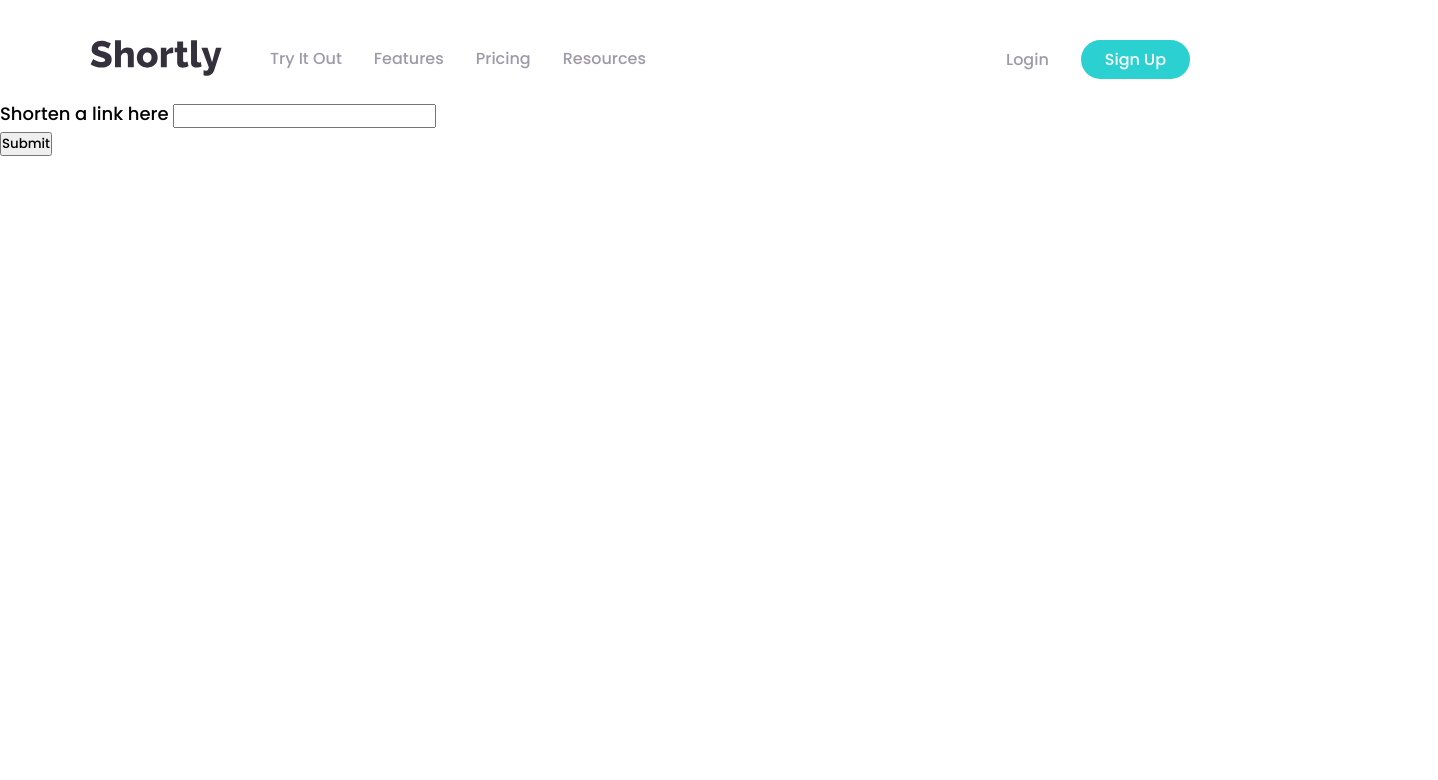
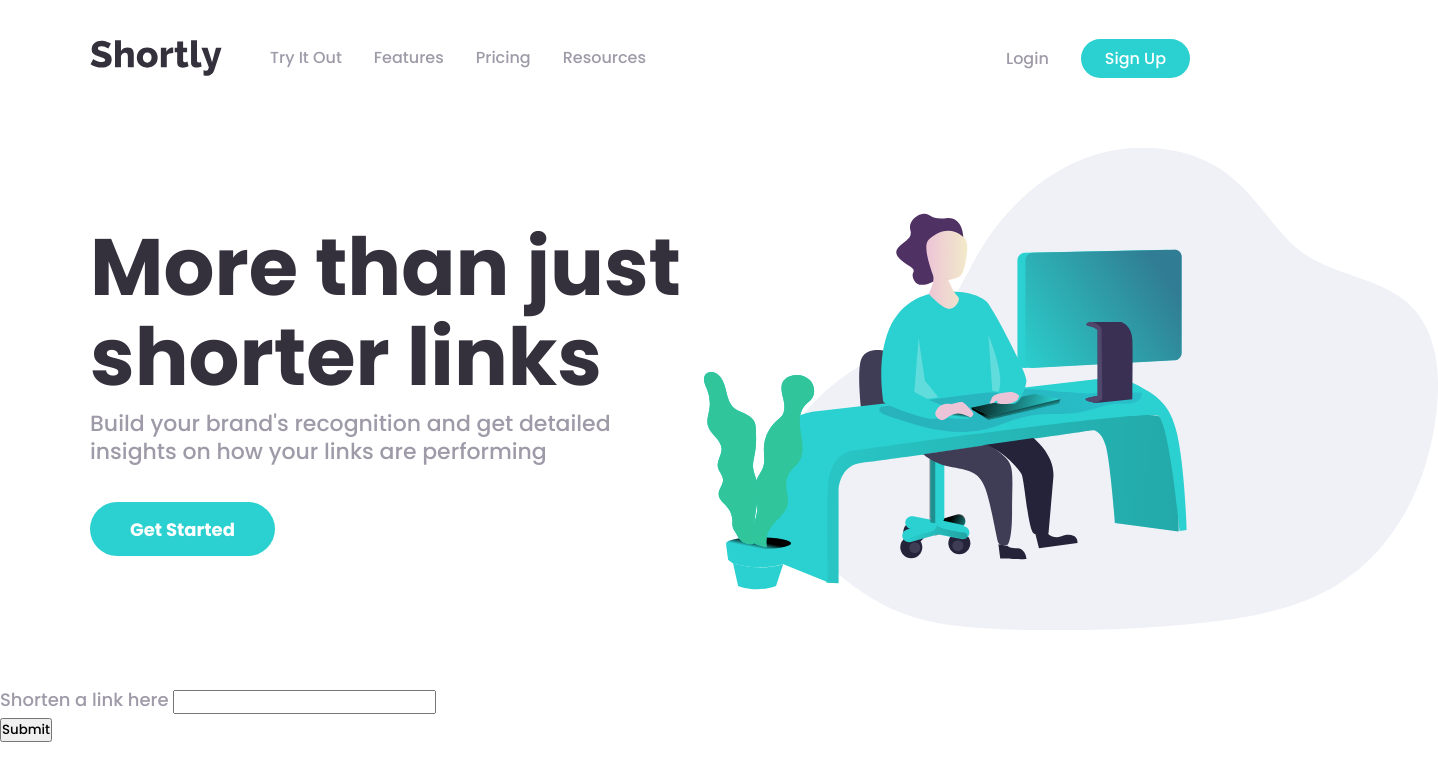
Before and after one commit to AgataLiberska/url-shortening-api, a React (Create React App) app: page / in a window 1280 px wide. Shown: the top 780 px of the page, 1438 px wide, since content can reach past the window. Built offline with nearby package versions, Linux system fonts and the light colour scheme.

Commit message:
add hero section

```diff
--- a/src/components/GlobalStyle.js
+++ b/src/components/GlobalStyle.js
@@ -2,19 +2,7 @@ import { createGlobalStyle } from 'styled-components';
 
 const GlobalStyle = createGlobalStyle`
 
-    *, *::before, *::after {
-        box-sizing: border-box;
-        margin: 0;
-        padding: 0;
-        font-family: inherit;
-    }
-
-    body {
-        min-height: 100vh;
-        font-family: 'Poppins', sans-serif;
-        font-size: 1.125rem;
-        font-weight: 500;
-
+    :root {
         --heading-dark: #34313D;
         --heading-light: #fff;
         --copy: #9E9AA8;
@@ -41,13 +29,35 @@ const GlobalStyle = createGlobalStyle`
         --shortlyLink: #28D0D0;
     }
 
+    *, *::before, *::after {
+        box-sizing: border-box;
+        margin: 0;
+        padding: 0;
+        font-family: inherit;
+    }
+
+    body {
+        min-height: 100vh;
+        font-family: 'Poppins', sans-serif;
+        font-size: 1.125rem;
+        font-weight: 500;
+        line-height: 1.75rem;
+        color: var(--copy);
+        overflow-x: hidden;
+    }
+
     h1 {
         font-size: 2.625rem;
         font-weight: 700;
         line-height: 3rem;
         color: var(--heading-dark);
 
-        @media screen and (min-width: 1024px) {
+        @media screen and (min-width: 768px) {
+            font-size: 4rem;
+            line-height: 5rem;
+        }
+
+        @media screen and (min-width: 1280px) {
             font-size: 5rem;
             line-height: 5.625rem;
         }
--- a/src/components/Header/HeaderElements.js
+++ b/src/components/Header/HeaderElements.js
@@ -41,7 +41,7 @@ export const MenuToggle = styled.button`
 
 export const OpenMenuIcon = styled(AiOutlineMenu)`
     position: absolute;
-    display: ${({isOpen}) => (isOpen ? 'none' : 'inline')};
+    display: ${({navopen}) => (navopen ? 'none' : 'inline')};
     height: 2rem;
     width: 2rem;
     color: var(--copy);
@@ -50,7 +50,7 @@ export const OpenMenuIcon = styled(AiOutlineMenu)`
 
 export const CloseMenuIcon = styled(AiOutlineClose)`
     position: absolute;
-    display: ${({isOpen}) => (isOpen ? 'inline' : 'none')};
+    display: ${({navopen}) => (navopen ? 'inline' : 'none')};
     height: 2rem;
     width: 2rem;
     color: var(--copy);
--- a/src/components/Header/index.js
+++ b/src/components/Header/index.js
@@ -21,12 +21,12 @@ const Header = ({navOpen, toggle}) => {
             <HeaderWrap>
                 <HeaderLogo src={imgLogo} alt='Shortly logo' />
                 <MenuToggle aria-label='Toggle mobile menu' aria-haspopup='true' aria-controls='mobileNav' aria-expanded={navOpen} onClick={toggle}>
-                    <OpenMenuIcon isOpen={navOpen}/>
-                    <CloseMenuIcon isOpen={navOpen} />
+                    <OpenMenuIcon navopen={navOpen ? 1 : 0}/>
+                    <CloseMenuIcon navopen={navOpen ? 1 : 0} />
                 </MenuToggle>
                 <MobileNav id='mobileNav' navOpen={navOpen} toggle={toggle} />
                 <MainNavWrap>
-                    <MainNavLinkWithin to='/' tabindex='0'>Try It Out</MainNavLinkWithin>
+                    <MainNavLinkWithin to='/' tabIndex='0'>Try It Out</MainNavLinkWithin>
                     <MainNavLink to='/'>Features</MainNavLink>
                     <MainNavLink to='/'>Pricing</MainNavLink>
                     <MainNavLink to='/'>Resources</MainNavLink>
--- /dev/null
+++ b/src/components/Hero/HeroElements.js
@@ -0,0 +1,98 @@
+import styled from 'styled-components';
+import { Link } from 'react-router-dom';
+import heroImg from '../../images/illustration-working.svg';
+
+export const HeroContainer = styled.section`
+    margin: 0 auto 5.5rem;
+
+    @media screen and (min-width: 1024px) {
+        margin: 3rem auto 3.5rem;
+        padding: 0 1.5rem;
+    }
+`
+
+export const HeroWrap = styled.div`
+    max-width: 1100px;
+    margin: auto;
+
+`
+
+export const HeroImage = styled.div`
+    height: 89vw;
+    max-height: 30.125rem;
+    margin-left: 1.5rem;
+    background-image: url(${heroImg});
+    background-repeat: no-repeat;
+    background-size: cover;
+
+    @media screen and (min-width: 768px) {
+        margin: 0 1.5rem;
+        background-position: center;
+        background-size: contain;
+    }
+
+    @media screen and (min-width: 1024px) {
+        position: absolute;
+        left: 55%;
+        width: 45.875rem;
+        margin: 0;
+        background-size: cover;
+    }
+`
+
+export const HeroContent = styled.div`
+    margin: 2.25rem 1.5rem 0;
+    text-align: center;
+
+    @media screen and (min-width: 1024px) {
+        width: 60%;
+        max-width: 600px;
+        height: 482px;
+        margin: 0;
+        display: flex;
+        flex-direction: column;
+        justify-content: center;
+        align-items: flex-start;
+        text-align: left;
+
+    }
+`
+
+export const HeroHeading = styled.h1`
+    max-width: 470px;
+    margin: 0 auto 1.5rem;
+
+    @media screen and (min-width: 768px) {
+        max-width: 600px;
+    }
+
+    @media screen and (min-width: 1024px) {
+        margin: 0 0 0.5rem;
+    }
+`
+
+export const HeroCopy = styled.p`
+    margin-bottom: 2rem;
+
+    @media screen and (min-width: 768px) {
+        max-width: 600px;
+        margin: 0 auto 2.25rem;
+        font-size: 1.375rem;
+    }
+`
+
+export const HeroCTA = styled(Link)`
+    display: inline-block;
+    padding: 0.875rem 2.5rem 0.75rem;
+    background-color: var(--button-primary);
+    font-weight: 700;
+    color: var(--navLink-lightText);
+    text-decoration: none;
+    border-radius: 1.75rem;
+    transition: background-color 300ms ease-in-out;
+
+    &:hover, &:focus {
+        outline: none;
+        background-color: var(--button-hover);
+    }
+`
--- /dev/null
+++ b/src/components/Hero/index.js
@@ -0,0 +1,30 @@
+import React from 'react';
+
+
+import {
+    HeroContainer,
+    HeroWrap,
+    HeroImage,
+    HeroContent,
+    HeroHeading,
+    HeroCopy,
+    HeroCTA
+} from './HeroElements';
+
+
+const Hero = () => {
+    return (
+        <HeroContainer>
+            <HeroWrap>
+                <HeroImage />
+                <HeroContent>
+                    <HeroHeading>More than just shorter links</HeroHeading>
+                    <HeroCopy>Build your brand's recognition and get detailed insights on how your links are performing</HeroCopy>
+                    <HeroCTA to='/signup'>Get Started</HeroCTA>
+                </HeroContent>
+            </HeroWrap>
+        </HeroContainer>
+    );
+}
+
+export default Hero;
--- /dev/null
+++ b/src/components/HomeMain/index.js
@@ -0,0 +1,14 @@
+import React from 'react';
+import Hero from '../Hero';
+import ShortlyApp from '../ShortlyApp/ShortlyApp';
+
+const HomeMain = () => {
+    return (
+        <main>
+            <Hero />
+            <ShortlyApp />
+        </main>
+    )
+}
+
+export default HomeMain;
--- a/src/components/MobileNav/MobileNavElements.js
+++ b/src/components/MobileNav/MobileNavElements.js
@@ -4,7 +4,7 @@ import { Link as LinkS } from 'react-scroll';
 
 export const NavContainer = styled.nav`
     position: absolute;
-    top: ${({isOpen}) => isOpen ? '6.25rem' : '-100%'};
+    top: ${({navOpen}) => navOpen ? '6.25rem' : '-100%'};
     left: 50%;
     transform: translateX(-50%);
     width: 90vw;
--- a/src/components/MobileNav/index.js
+++ b/src/components/MobileNav/index.js
@@ -12,8 +12,8 @@ import {
 const MobileNav = ({navOpen, toggle}) => {
     return (
         <>
-            <NavContainer isOpen={navOpen}>
-                <MobileLinkWithin to='/' onClick={toggle} tabindex='0'>Try It Out</MobileLinkWithin>
+            <NavContainer navOpen={navOpen}>
+                <MobileLinkWithin to='/' onClick={toggle} tabIndex='0'>Try It Out</MobileLinkWithin>
                 <MainLinksWrap>
                     <LinkWrap>
                         <MobileLink to='/' onClick={toggle}>Features</MobileLink>
--- a/src/pages/Home.js
+++ b/src/pages/Home.js
@@ -1,7 +1,8 @@
 import React, {useState} from 'react';
 import Header from '../components/Header';
+import HomeMain from '../components/HomeMain';
 
-import ShortlyApp from '../components/ShortlyApp/ShortlyApp';
+
 
 const Home = () => {
     const [navOpen, setNavOpen] = useState(false)
@@ -13,7 +14,7 @@ const Home = () => {
     return (
         <>
             <Header navOpen={navOpen} toggle={toggle}/>
-            <ShortlyApp />
+            <HomeMain />
         </>
     )
 }
```
